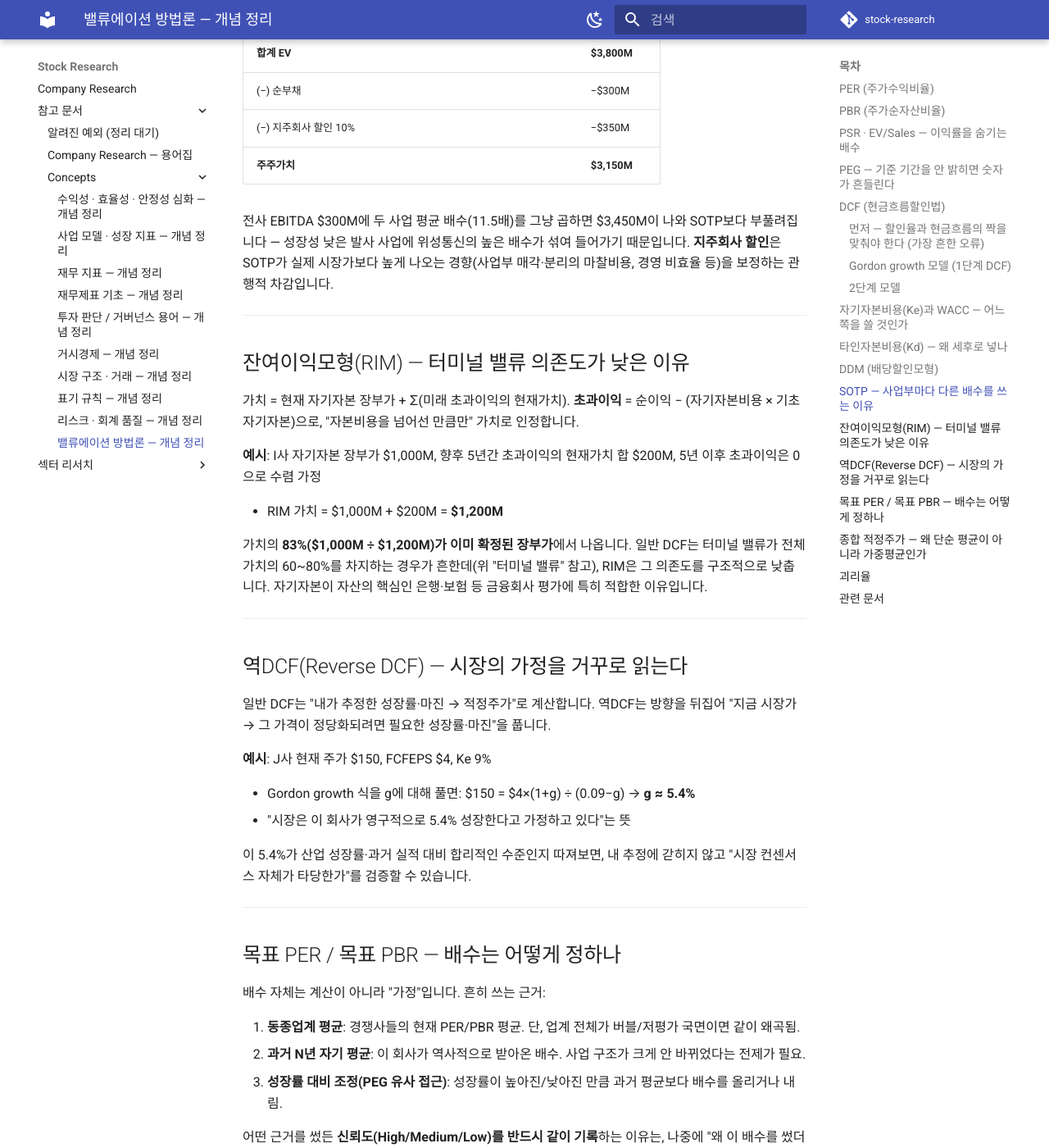
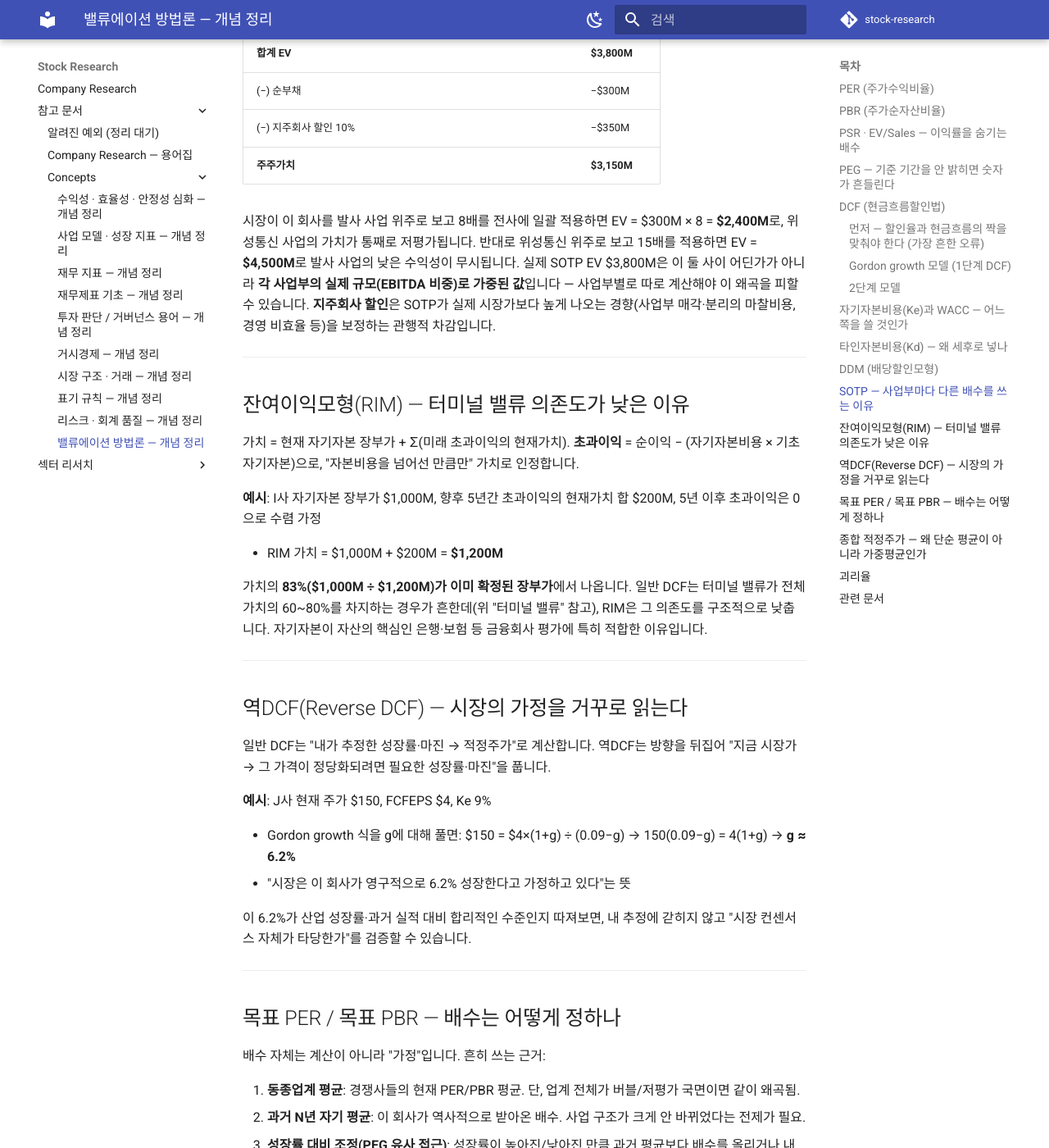
Before and after one commit to ParkGyeongTae/stock-research, an MkDocs documentation site: the page built from docs/meta/concepts/valuation.md, in a window 1280 px wide and 1400 px high, scrolled down 5909 px. Shown: the whole window at 82% size. Built offline with MkDocs 1.6.1 and Material for MkDocs 9.7.7, drawn with Linux system fonts in a browser that asks for light colours; comment, search, counter and statistics services are not loaded.

Commit message:
fix: concepts 문서 계산 오류·시점 고정 서술·배당 날짜 순서 정정
- valuation.md: 역DCF 예시 g값 오류(5.4%→6.2%) 수정, SOTP 예시의 비교 방향 오류(단일 배수 곱하면 부풀려진다는 틀린 서술)를 저평가·고평가 양방향 왜곡 예시로 교체
- business-metrics.md: NRR 예시 표에 "시작 매출"·"유지 소계" 행을 추가해 항목 합이 결론과 일치하도록 수정
- macroeconomics.md: 평생 참고용 문서에 박혀 있던 "2026년 현재까지" 시점 고정 서술을 메커니즘 설명으로 일반화
- glossary.md·market-structure.md: 배당기준일/배당락일 나열 순서를 미국 T+1 결제 관행에 맞게 정정

```diff
--- a/docs/meta/concepts/valuation.md
+++ b/docs/meta/concepts/valuation.md
@@ -183,7 +183,7 @@ Kd는 이자비용 ÷ 평균 이자부 차입금으로 근사하거나, 신용
 | (−) 지주회사 할인 10% | | | −$350M |
 | **주주가치** | | | **$3,150M** |
 
-전사 EBITDA $300M에 두 사업 평균 배수(11.5배)를 그냥 곱하면 $3,450M이 나와 SOTP보다 부풀려집니다 — 성장성 낮은 발사 사업에 위성통신의 높은 배수가 섞여 들어가기 때문입니다. **지주회사 할인**은 SOTP가 실제 시장가보다 높게 나오는 경향(사업부 매각·분리의 마찰비용, 경영 비효율 등)을 보정하는 관행적 차감입니다.
+시장이 이 회사를 발사 사업 위주로 보고 8배를 전사에 일괄 적용하면 EV = $300M × 8 = **$2,400M**로, 위성통신 사업의 가치가 통째로 저평가됩니다. 반대로 위성통신 위주로 보고 15배를 적용하면 EV = **$4,500M**로 발사 사업의 낮은 수익성이 무시됩니다. 실제 SOTP EV $3,800M은 이 둘 사이 어딘가가 아니라 **각 사업부의 실제 규모(EBITDA 비중)로 가중된 값**입니다 — 사업부별로 따로 계산해야 이 왜곡을 피할 수 있습니다. **지주회사 할인**은 SOTP가 실제 시장가보다 높게 나오는 경향(사업부 매각·분리의 마찰비용, 경영 비효율 등)을 보정하는 관행적 차감입니다.
 
 ---
 
@@ -205,10 +205,10 @@ Kd는 이자비용 ÷ 평균 이자부 차입금으로 근사하거나, 신용
 
 **예시**: J사 현재 주가 $150, FCFEPS $4, Ke 9%
 
-- Gordon growth 식을 g에 대해 풀면: $150 = $4×(1+g) ÷ (0.09−g) → **g ≈ 5.4%**
-- "시장은 이 회사가 영구적으로 5.4% 성장한다고 가정하고 있다"는 뜻
+- Gordon growth 식을 g에 대해 풀면: $150 = $4×(1+g) ÷ (0.09−g) → 150(0.09−g) = 4(1+g) → **g ≈ 6.2%**
+- "시장은 이 회사가 영구적으로 6.2% 성장한다고 가정하고 있다"는 뜻
 
-이 5.4%가 산업 성장률·과거 실적 대비 합리적인 수준인지 따져보면, 내 추정에 갇히지 않고 "시장 컨센서스 자체가 타당한가"를 검증할 수 있습니다.
+이 6.2%가 산업 성장률·과거 실적 대비 합리적인 수준인지 따져보면, 내 추정에 갇히지 않고 "시장 컨센서스 자체가 타당한가"를 검증할 수 있습니다.
 
 ---
 
```
Also changed, not shown: docs/meta/concepts/business-metrics.md (+4 -3 lines), docs/meta/concepts/macroeconomics.md (+1 -1 lines), docs/meta/concepts/market-structure.md (+1 -1 lines), docs/meta/glossary.md (+1 -1 lines).
